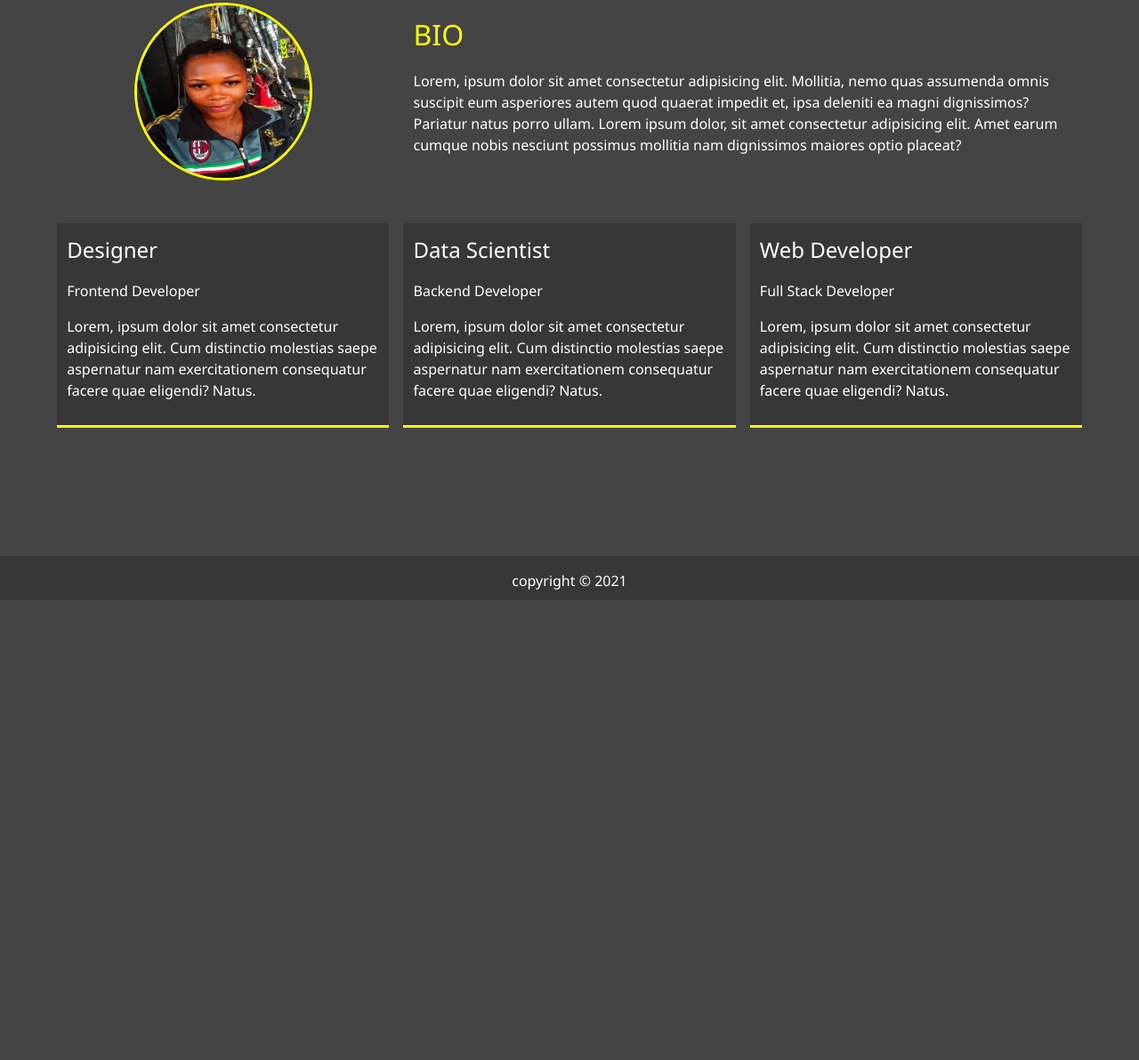
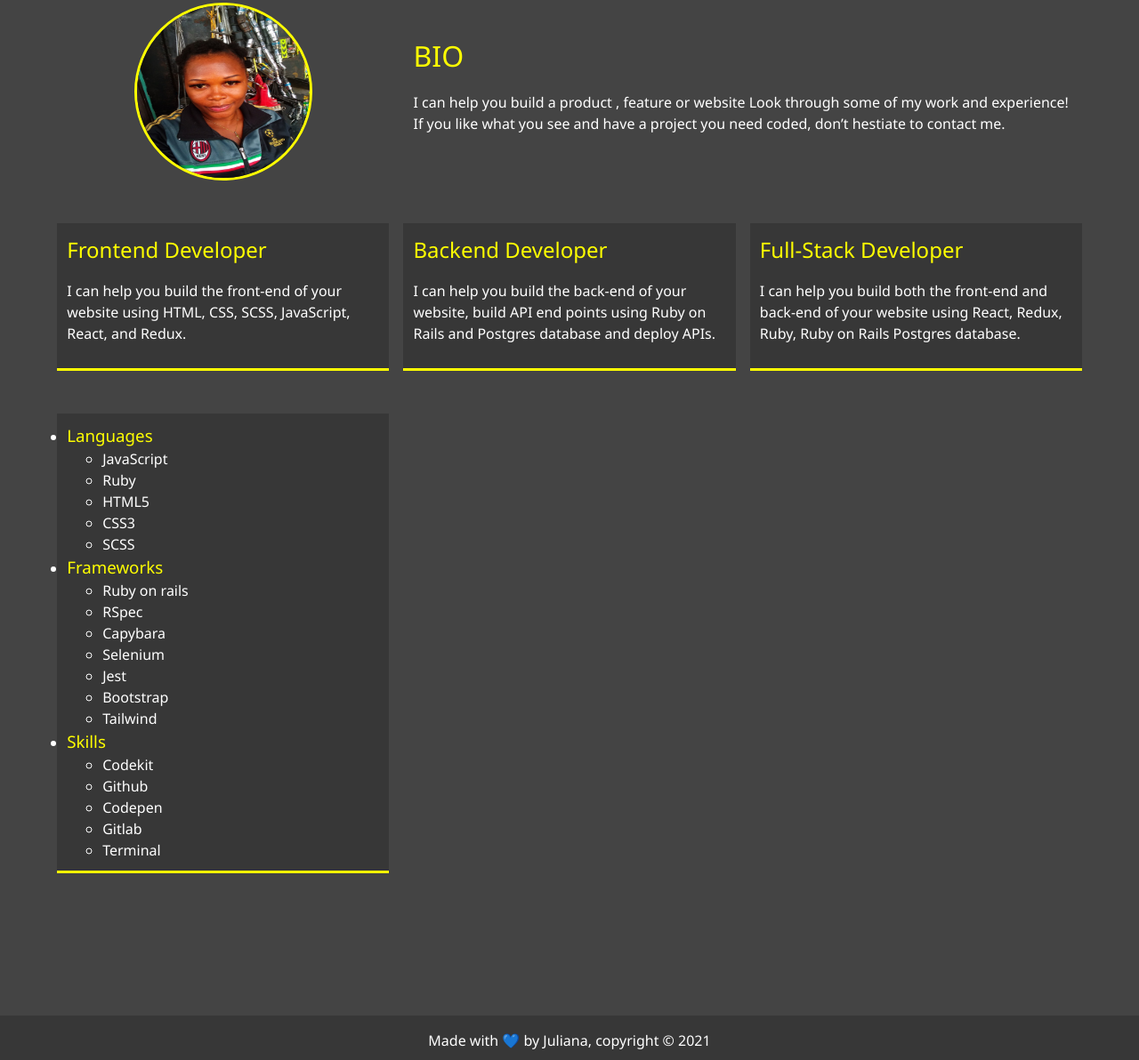
Before and after one commit to julie-ify/archivedfolio, a website: page dist/about.html in a window 1280 px wide. Shown: the part 327-1519 px from the top of the page at 89% size. Before the commit the page ends 1002 px from the top, so only its background shows below. Drawn offline with Linux system fonts and the light colour scheme; files that its build step writes are made by us from their sources.

Commit message:
Add my skills in the about me page

```diff
--- a/dist/about.html
+++ b/dist/about.html
@@ -4,7 +4,7 @@
     <meta charset="UTF-8" />
     <meta http-equiv="X-UA-Compatible" content="IE=edge" />
     <meta name="viewport" content="width=device-width, initial-scale=1.0" />
-    <title>Welcome To My Web Development Portfolio Website</title>
+    <title>About Me</title>
     <link
       rel="stylesheet"
       href="https://use.fontawesome.com/releases/v5.15.3/css/all.css"
@@ -51,46 +51,73 @@
         <div class="bio">
           <h1 class="text-secondary">BIO</h1>
           <p>
-            Lorem, ipsum dolor sit amet consectetur adipisicing elit. Mollitia,
-            nemo quas assumenda omnis suscipit eum asperiores autem quod quaerat
-            impedit et, ipsa deleniti ea magni dignissimos? Pariatur natus porro
-            ullam. Lorem ipsum dolor, sit amet consectetur adipisicing elit.
-            Amet earum cumque nobis nesciunt possimus mollitia nam dignissimos
-            maiores optio placeat?
+            I can help you build a product , feature or website Look through
+            some of my work and experience! If you like what you see and have a
+            project you need coded, don’t hestiate to contact me.
           </p>
         </div>
         <div class="jobs job1">
-          <h2>Web Developer</h2>
-          <p>Full Stack Developer</p>
+          <h2 class="text-secondary">Full-Stack Developer</h2>
           <p>
-            Lorem, ipsum dolor sit amet consectetur adipisicing elit. Cum
-            distinctio molestias saepe aspernatur nam exercitationem consequatur
-            facere quae eligendi? Natus.
+            I can help you build both the front-end and back-end of your website
+            using React, Redux, Ruby, Ruby on Rails Postgres database.
           </p>
         </div>
         <div class="jobs job2">
-          <h2>Designer</h2>
-          <p>Frontend Developer</p>
+          <h2 class="text-secondary">Frontend Developer</h2>
           <p>
-            Lorem, ipsum dolor sit amet consectetur adipisicing elit. Cum
-            distinctio molestias saepe aspernatur nam exercitationem consequatur
-            facere quae eligendi? Natus.
+            I can help you build the front-end of your website using HTML, CSS,
+            SCSS, JavaScript, React, and Redux.
           </p>
         </div>
         <div class="jobs job3">
-          <h2>Data Scientist</h2>
-          <p>Backend Developer</p>
+          <h2 class="text-secondary">Backend Developer</h2>
           <p>
-            Lorem, ipsum dolor sit amet consectetur adipisicing elit. Cum
-            distinctio molestias saepe aspernatur nam exercitationem consequatur
-            facere quae eligendi? Natus.
+            I can help you build the back-end of your website, build API end
+            points using Ruby on Rails and Postgres database and deploy APIs.
           </p>
         </div>
+        <ul class="jobs skillset">
+          <li>
+            <h3 class="text-secondary">Languages</h3>
+            <ul class="skill-tools">
+              <li>JavaScript</li>
+              <li>Ruby</li>
+              <li>HTML5</li>
+              <li>CSS3</li>
+              <li>SCSS</li>
+            </ul>
+          </li>
+          <li class="skill-flex">
+            <h3 class="text-secondary">Frameworks</h3>
+            <ul class="skill-tools">
+              <li>Ruby on rails</li>
+              <li>RSpec</li>
+              <li>Capybara</li>
+              <li>Selenium</li>
+              <li>Jest</li>
+              <li>Bootstrap</li>
+              <li>Tailwind</li>
+            </ul>
+          </li>
+          <li class="skill-flex">
+            <h3 class="text-secondary">Skills</h3>
+            <ul class="skill-tools">
+              <li>Codekit</li>
+              <li>Github</li>
+              <li>Codepen</li>
+              <li>Gitlab</li>
+              <li>Terminal</li>
+            </ul>
+          </li>
+        </ul>
       </div>
     </main>
 
-    <footer class="main-footer">copyright &copy; 2021</footer>
+    <footer class="main-footer">
+      Made with 💙 by Juliana, copyright &copy; 2021
+    </footer>
 
-    <script src="js/main.js"></script>
+    <script src="../js/main.js"></script>
   </body>
 </html>
```
